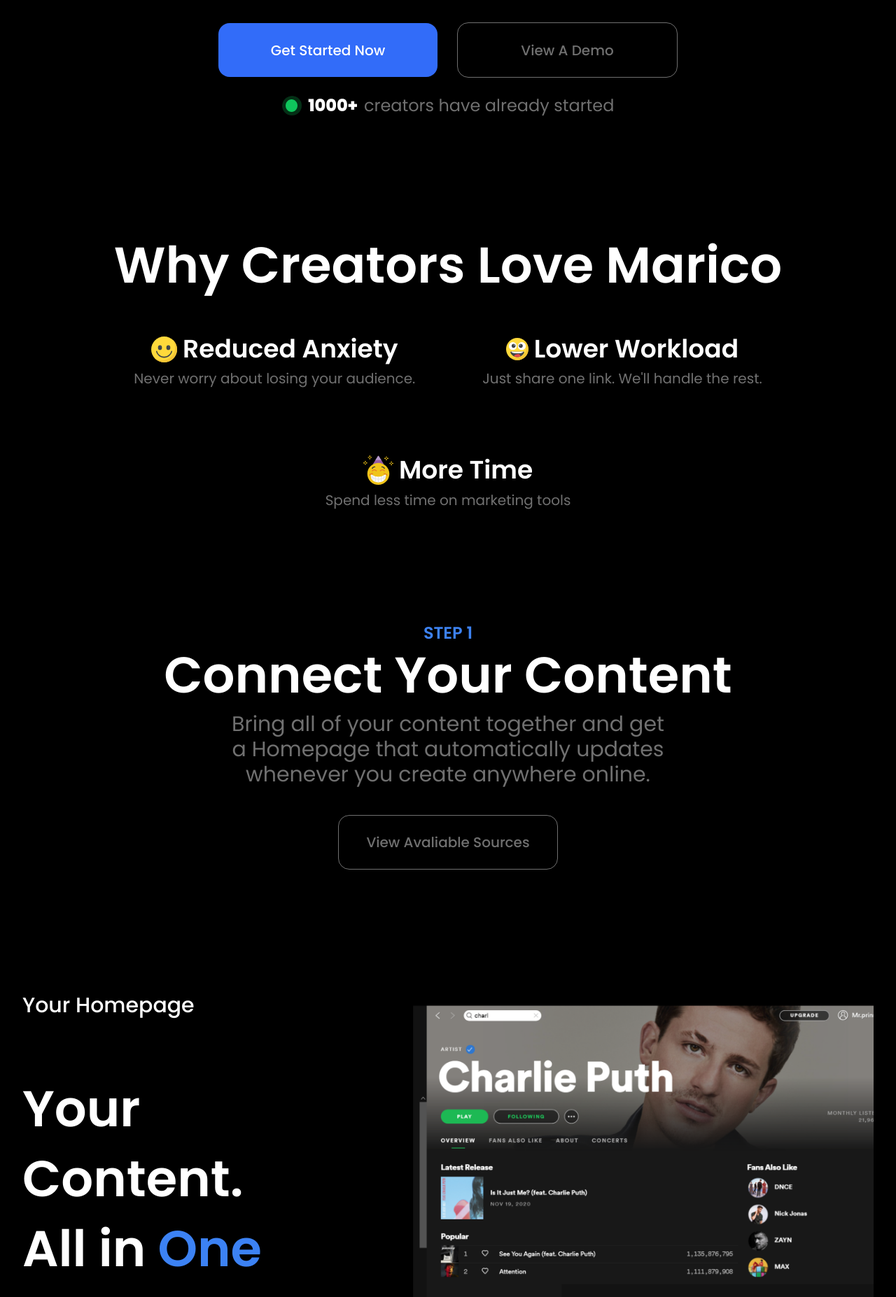
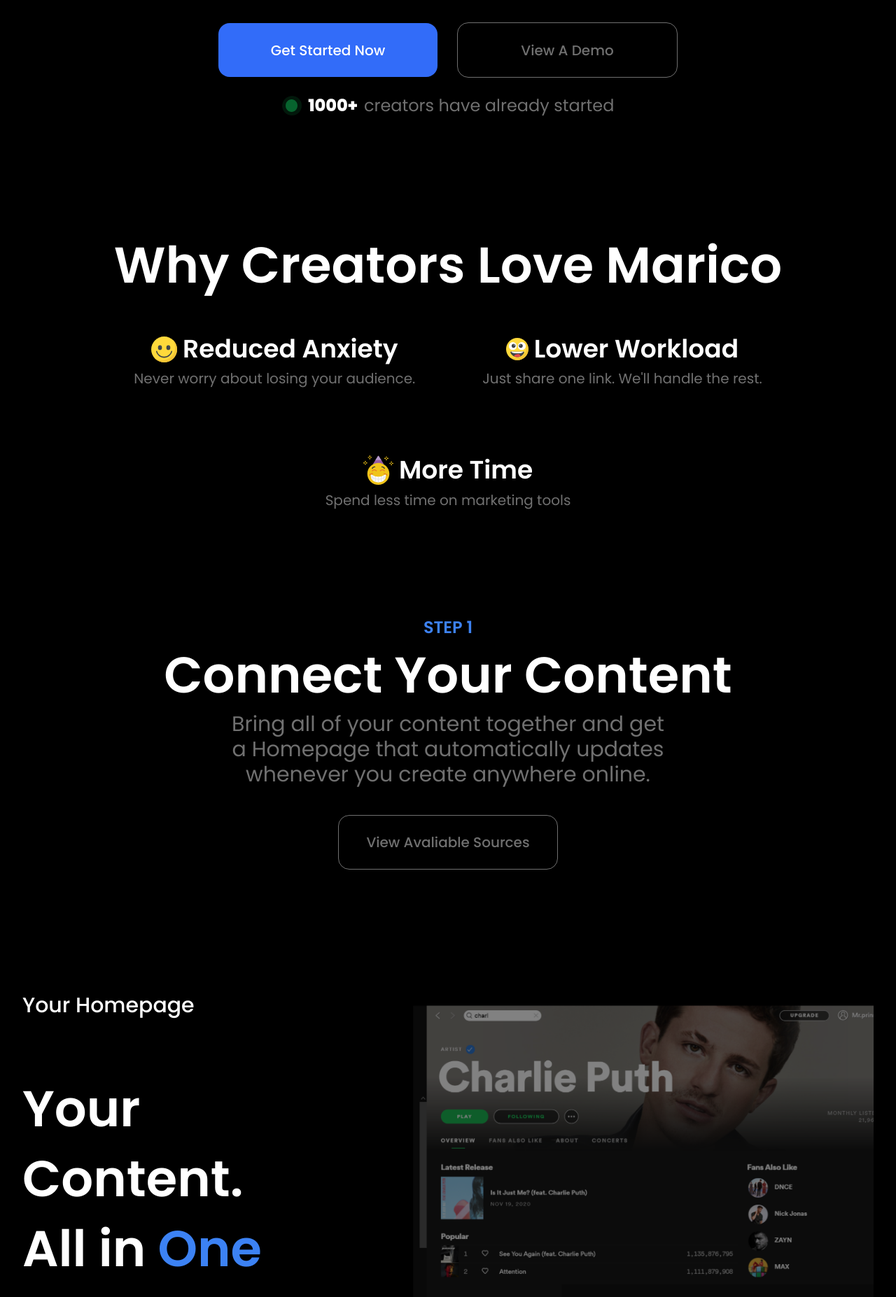
Before and after one commit to Soliha17/Marico, a React (Vite) app: page / in a window 1280 px wide. Shown: the part 740-2594 px from the top of the page at 70% size. Built offline with nearby package versions, Linux system fonts and the light colour scheme.

Commit message:
Add: some animation

```diff
--- a/src/components/atoms/MarkedText.jsx
+++ b/src/components/atoms/MarkedText.jsx
@@ -4,7 +4,7 @@ const MarkedText = ({ numberSize, textSize }) => {
   return (
     <div className="mt-6 flex items-center justify-center gap-[9px]">
       <div
-        className={`green-circle flex h-[28.6px] w-[28.6px] items-center justify-center rounded-full bg-no-repeat`}
+        className={`green-circle flex h-[28.6px] w-[28.6px] animate-pulse items-center justify-center rounded-full bg-no-repeat`}
       >
         <img src="/src/assets/green-dot.svg" alt="green dot" width={17.1} />
       </div>
--- a/src/components/atoms/StepText.jsx
+++ b/src/components/atoms/StepText.jsx
@@ -2,7 +2,7 @@ import PropTypes from "prop-types";
 
 const StepText = ({ text }) => {
   return (
-    <p className="text-blue-light text-center text-xl font-semibold uppercase md:text-2xl">
+    <p className="text-blue-light animate-bounce text-center text-xl font-semibold uppercase md:text-2xl">
       {text}
     </p>
   );
--- a/src/components/organisms/CreateShare.jsx
+++ b/src/components/organisms/CreateShare.jsx
@@ -27,7 +27,7 @@ const CreateShare = () => {
         <img
           src="/src/assets/blackpink.png"
           alt="app view mackbook"
-          className="w-full max-w-[800px] md:w-auto lg:-mr-[44px]"
+          className="w-full max-w-[800px] animate-pulse md:w-auto lg:-mr-[44px]"
         />
       </div>
     </div>
--- a/src/components/organisms/YourHomepage.jsx
+++ b/src/components/organisms/YourHomepage.jsx
@@ -27,7 +27,7 @@ const YourHomepage = () => {
         <img
           src="/src/assets/mackbook.png"
           alt="app view mackbook"
-          className="w-full max-w-[850px] md:w-auto lg:-mr-[44px]"
+          className="w-full max-w-[850px] animate-pulse md:w-auto lg:-mr-[44px]"
         />
       </div>
     </div>
```
